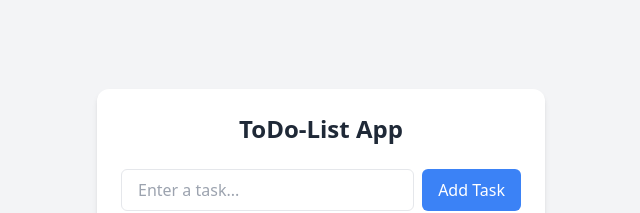
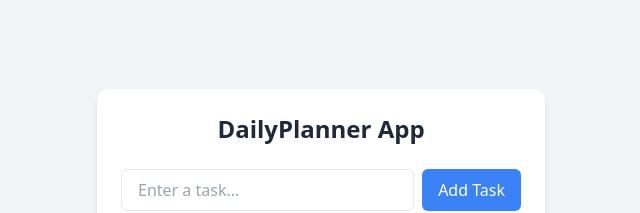
Before and after one commit to MohamedAtef72/dailyPlanner-app, a website: page docs/index.html in a window 1280 px wide. Shown: the part 226-439 px from the top of the page, without its empty margins (319-959 px from the left). Drawn offline with Linux system fonts and the light colour scheme.

Commit message:
Update index.html

```diff
--- a/docs/index.html
+++ b/docs/index.html
@@ -9,7 +9,7 @@
 <body class="bg-gray-100 min-h-screen flex items-center justify-center">
 
   <div class="w-full max-w-md p-6 bg-white rounded-xl shadow-md space-y-6">
-    <h1 class="text-2xl font-bold text-center text-gray-800">ToDo-List App</h1>
+    <h1 class="text-2xl font-bold text-center text-gray-800">DailyPlanner App</h1>
 
     <!-- Form Section -->
     <div class="flex gap-2">
```
